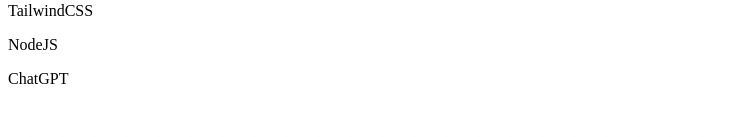
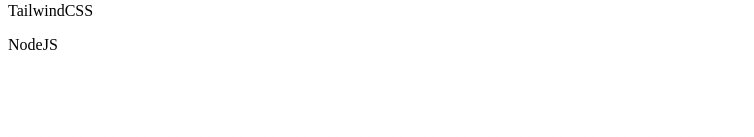
Before and after one commit to alexandriaroberts/portfolio-2023, a Next.js app: page /projects in a window 1280 px wide. Shown: the part 663-800 px from the top of the page, without its empty margins (0-754 px from the left). Built offline with nearby package versions, Linux system fonts and the light colour scheme; what theme-ui would draw is missing.

Commit message:
small tweaks

```diff
--- a/pages/projects.tsx
+++ b/pages/projects.tsx
@@ -65,7 +65,6 @@
               <Tag>MongoDB</Tag>
               <Tag>TailwindCSS</Tag>
               <Tag>NodeJS</Tag>
-              <Tag>ChatGPT</Tag>
             </div>
           </ProjectCard>
           <ProjectCard
```
